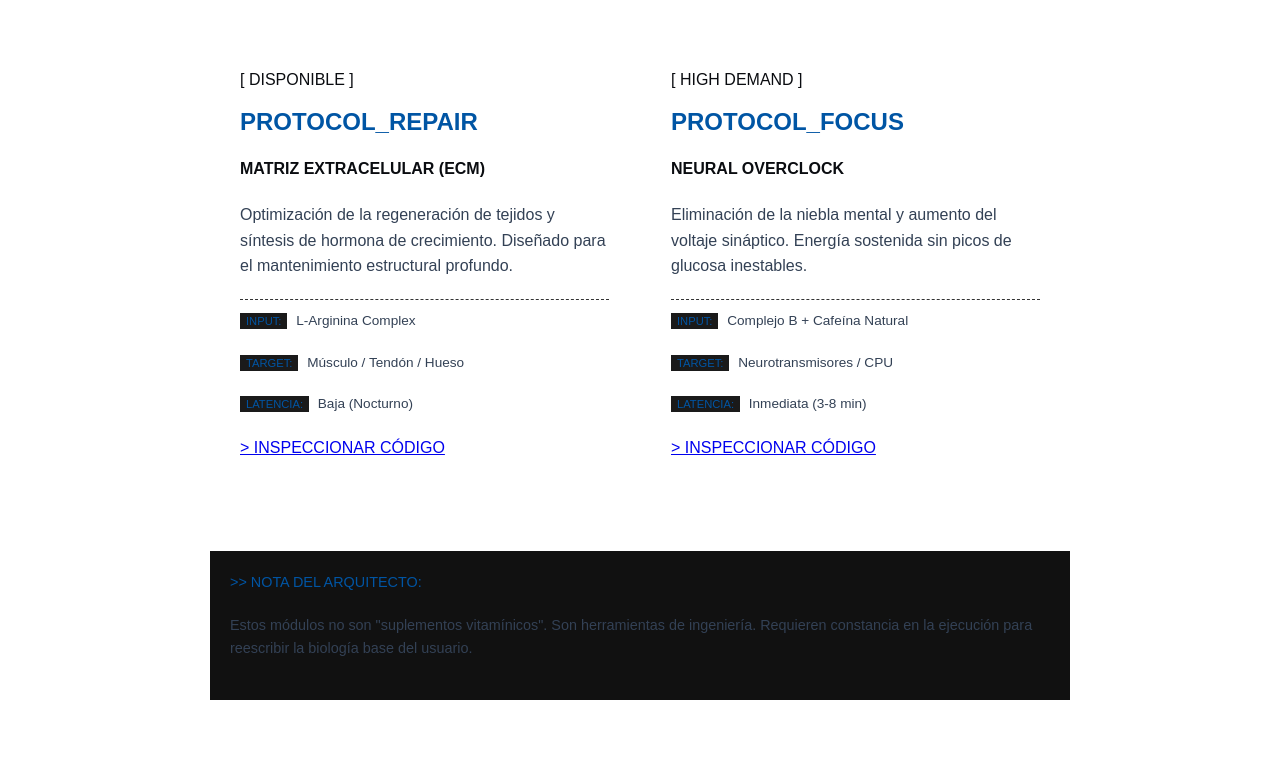
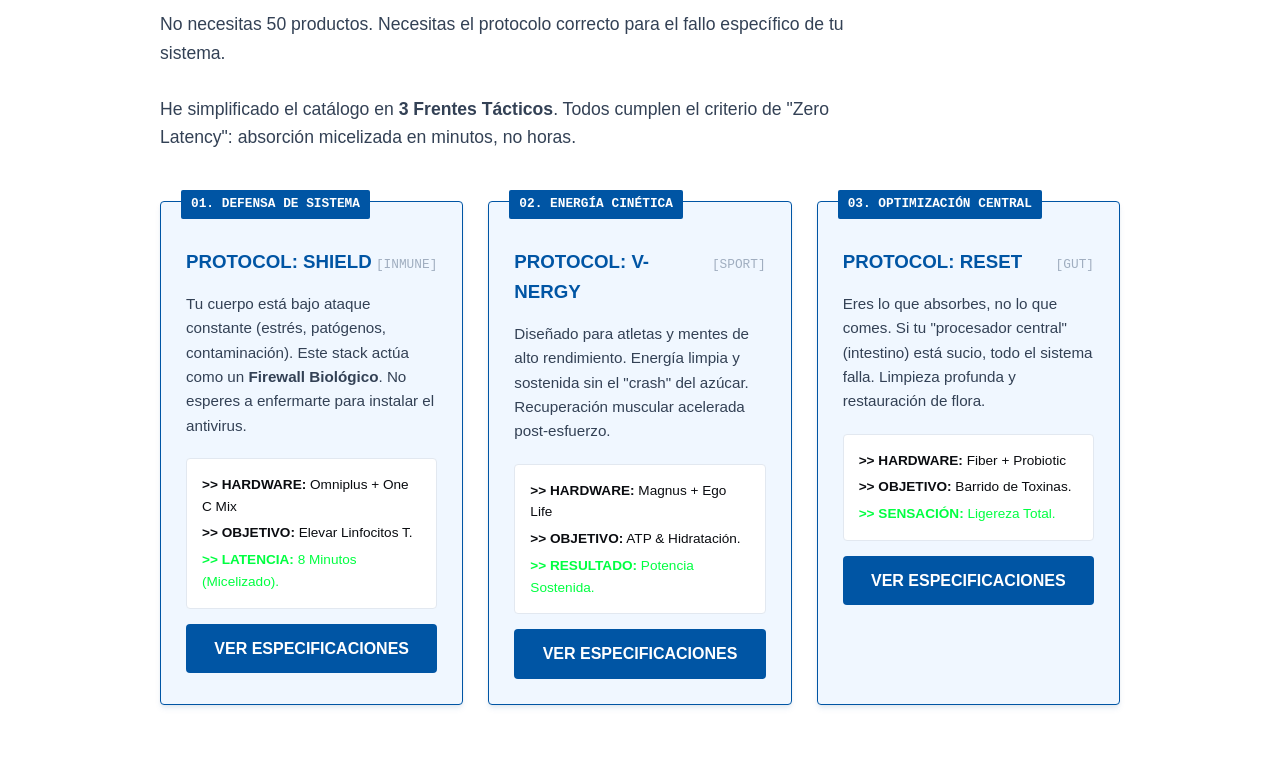
Before and after one commit to myngen/my-ngen, a plain HTML site: page protocols.html in a window 1280 px wide. Shown: the part 190-947 px from the top of the page. Drawn offline with Linux system fonts and the light colour scheme.

Commit message:
Update05_02_26 protocols.html

```diff
--- a/protocols.html
+++ b/protocols.html
@@ -3,136 +3,120 @@
 <head>
     <meta charset="UTF-8">
     <meta name="viewport" content="width=device-width, initial-scale=1.0">
-    <title>[My] n-GEN :: HARDWARE REPOSITORY</title>
+    <title>[My] n-GEN | Catálogo de Protocolos</title>
     <link rel="stylesheet" href="style.css">
-    <style>
-        /* ESTILOS ESPECÍFICOS PARA EL GRID DE PROTOCOLOS */
-        .protocol-grid {
-            display: grid;
-            grid-template-columns: repeat(auto-fit, minmax(300px, 1fr));
-            gap: 2px;
-            background: var(--text-dim);
-            border: 1px solid var(--text-dim);
-            margin-top: 40px;
-        }
-
-        .protocol-card {
-            background: var(--void-black);
-            padding: 30px;
-            position: relative;
-            transition: all 0s; /* Zero Latency */
-        }
-
-        .protocol-card:hover {
-            background: #0f1218;
-        }
-
-        .protocol-card::before {
-            content: '';
-            position: absolute;
-            top: 0; left: 0; width: 100%; height: 4px;
-            background: var(--text-dim);
-            display: none;
-        }
-
-        .protocol-card:hover::before {
-            display: block;
-            background: var(--alert-yellow);
-        }
-
-        .tech-spec {
-            font-size: 0.85rem;
-            color: var(--text-dim);
-            margin-top: 10px;
-            border-top: 1px dashed #333;
-            padding-top: 10px;
-        }
-
-        .tech-tag {
-            background: #1a1a1a;
-            color: var(--nobel-blue);
-            padding: 2px 6px;
-            font-size: 0.7rem;
-            text-transform: uppercase;
-            margin-right: 5px;
-        }
-    </style>
+    <link rel="icon" type="image/png" href="assets/favicon.png">
 </head>
 <body>
 
-    <div class="container">
-        <header class="terminal-head">
-            <a href="index.html" class="logo">< [ VOLVER AL KERNEL ]</a>
-            <div class="mono-text">MODULE: HARDWARE_LIST</div>
+    <header class="slide-header">
+        <div class="container header-content">
+            <a href="index.html" class="logo-tex">
+                <span class="logo-bracket"><</span>
+                <span class="logo-gen">VOLVER AL KERNEL</span>
+            </a>
+            <div class="status-badge">MODULE: HARDWARE_LIST</div>
+        </div>
     </header>
 
-        <section class="container" style="max-width: 900px;">
-            <div style="border-left: 4px solid var(--alert-yellow); padding-left: 20px; margin-bottom: 40px;">
-                <h1>ACTUALIZACIÓN DE HARDWARE</h1>
-                <p style="font-size: 1.1rem; max-width: 600px;">
-                    Protocolos de alta biodisponibilidad micelizada.
-                    <br>
-                    <span class="mono-text" style="color: var(--text-dim);">>> CRITERIO: Absorción en &lt;10 minutos (Zero Latency).</span>
+    <section class="container" style="max-width: 1000px; padding-bottom: 60px;">
+
+        <div style="margin-bottom: 50px;">
+            <h1 style="color: var(--nobel-blue);">Arquitectura de Soluciones</h1>
+            <p style="font-size: 1.1rem; color: #334155; max-width: 700px;">
+                No necesitas 50 productos. Necesitas el protocolo correcto para el fallo específico de tu sistema.
+                <br><br>
+                He simplificado el catálogo en <strong>3 Frentes Tácticos</strong>. Todos cumplen el criterio de "Zero Latency": absorción micelizada en minutos, no horas.
             </p>
         </div>
 
-            <div class="protocol-grid">
+        <div style="display: grid; grid-template-columns: repeat(auto-fit, minmax(300px, 1fr)); gap: 25px;">
 
-                <article class="protocol-card">
-                    <div class="mono-text" style="color: var(--alert-yellow);">[ DISPONIBLE ]</div>
-                    <h2 style="border:none; padding:0; margin-top:10px; font-size: 1.5rem;">PROTOCOL_REPAIR</h2>
-                    <h3 style="font-size: 1rem; color: var(--text-dim); margin-bottom: 20px;">MATRIZ EXTRACELULAR (ECM)</h3>
+            <div class="latex-bluebox">
+                <span class="box-title">01. DEFENSA DE SISTEMA</span>
+                <div style="margin-top: 20px; display: flex; justify-content: space-between; align-items: baseline;">
+                    <h3 style="color: var(--nobel-blue); margin: 0;">PROTOCOL: SHIELD</h3>
+                    <span class="text-mono" style="font-size: 0.8rem; color: var(--nobel-gray);">[INMUNE]</span>
+                </div>
 
-                    <p>
-                        Optimización de la regeneración de tejidos y síntesis de hormona de crecimiento. Diseñado para el mantenimiento estructural profundo.
+                <p style="margin-top: 15px; font-size: 0.95rem;">
+                    Tu cuerpo está bajo ataque constante (estrés, patógenos, contaminación). Este stack actúa como un <strong>Firewall Biológico</strong>. No esperes a enfermarte para instalar el antivirus.
                 </p>
 
-                    <div class="tech-spec">
-                        <p><span class="tech-tag">INPUT:</span> L-Arginina Complex</p>
-                        <p><span class="tech-tag">TARGET:</span> Músculo / Tendón / Hueso</p>
-                        <p><span class="tech-tag">LATENCIA:</span> Baja (Nocturno)</p>
+                <div style="background: #fff; border: 1px solid #e2e8f0; padding: 15px; border-radius: 4px; font-size: 0.85rem; margin: 15px 0;">
+                    <div style="margin-bottom: 5px;"><strong>>> HARDWARE:</strong> Omniplus + One C Mix</div>
+                    <div style="margin-bottom: 5px;"><strong>>> OBJETIVO:</strong> Elevar Linfocitos T.</div>
+                    <div style="color: var(--tech-green);"><strong>>> LATENCIA:</strong> 8 Minutos (Micelizado).</div>
                 </div>
 
-                    <a href="protocol_repair.html" class="btn-terminal" style="width: 100%; text-align: center; margin-top: 20px;">
-                        > INSPECCIONAR CÓDIGO
+                <a href="protocol_immune.html" class="btn-primary" style="width: 100%; text-align: center;">
+                    VER ESPECIFICACIONES
                 </a>
-                </article>
+            </div>
 
-                <article class="protocol-card">
-                    <div class="mono-text" style="color: var(--alert-yellow);">[ HIGH DEMAND ]</div>
-                    <h2 style="border:none; padding:0; margin-top:10px; font-size: 1.5rem;">PROTOCOL_FOCUS</h2>
-                    <h3 style="font-size: 1rem; color: var(--text-dim); margin-bottom: 20px;">NEURAL OVERCLOCK</h3>
+            <div class="latex-bluebox">
+                <span class="box-title">02. ENERGÍA CINÉTICA</span>
+                <div style="margin-top: 20px; display: flex; justify-content: space-between; align-items: baseline;">
+                    <h3 style="color: var(--nobel-blue); margin: 0;">PROTOCOL: V-NERGY</h3>
+                    <span class="text-mono" style="font-size: 0.8rem; color: var(--nobel-gray);">[SPORT]</span>
+                </div>
 
-                    <p>
-                        Eliminación de la niebla mental y aumento del voltaje sináptico. Energía sostenida sin picos de glucosa inestables.
+                <p style="margin-top: 15px; font-size: 0.95rem;">
+                    Diseñado para atletas y mentes de alto rendimiento. Energía limpia y sostenida sin el "crash" del azúcar. Recuperación muscular acelerada post-esfuerzo.
                 </p>
 
-                    <div class="tech-spec">
-                        <p><span class="tech-tag">INPUT:</span> Complejo B + Cafeína Natural</p>
-                        <p><span class="tech-tag">TARGET:</span> Neurotransmisores / CPU</p>
-                        <p><span class="tech-tag">LATENCIA:</span> Inmediata (3-8 min)</p>
+                <div style="background: #fff; border: 1px solid #e2e8f0; padding: 15px; border-radius: 4px; font-size: 0.85rem; margin: 15px 0;">
+                    <div style="margin-bottom: 5px;"><strong>>> HARDWARE:</strong> Magnus + Ego Life</div>
+                    <div style="margin-bottom: 5px;"><strong>>> OBJETIVO:</strong> ATP & Hidratación.</div>
+                    <div style="color: var(--tech-green);"><strong>>> RESULTADO:</strong> Potencia Sostenida.</div>
                 </div>
 
-                    <a href="protocol_focus.html" class="btn-terminal" style="width: 100%; text-align: center; margin-top: 20px;">
-                        > INSPECCIONAR CÓDIGO
+                <a href="protocol_sport.html" class="btn-primary" style="width: 100%; text-align: center;">
+                    VER ESPECIFICACIONES
                 </a>
-                </article>
+            </div>
+
+            <div class="latex-bluebox">
+                <span class="box-title">03. OPTIMIZACIÓN CENTRAL</span>
+                <div style="margin-top: 20px; display: flex; justify-content: space-between; align-items: baseline;">
+                    <h3 style="color: var(--nobel-blue); margin: 0;">PROTOCOL: RESET</h3>
+                    <span class="text-mono" style="font-size: 0.8rem; color: var(--nobel-gray);">[GUT]</span>
+                </div>
+
+                <p style="margin-top: 15px; font-size: 0.95rem;">
+                    Eres lo que absorbes, no lo que comes. Si tu "procesador central" (intestino) está sucio, todo el sistema falla. Limpieza profunda y restauración de flora.
+                </p>
+
+                <div style="background: #fff; border: 1px solid #e2e8f0; padding: 15px; border-radius: 4px; font-size: 0.85rem; margin: 15px 0;">
+                    <div style="margin-bottom: 5px;"><strong>>> HARDWARE:</strong> Fiber + Probiotic</div>
+                    <div style="margin-bottom: 5px;"><strong>>> OBJETIVO:</strong> Barrido de Toxinas.</div>
+                    <div style="color: var(--tech-green);"><strong>>> SENSACIÓN:</strong> Ligereza Total.</div>
+                </div>
+
+                <a href="protocol_digest.html" class="btn-primary" style="width: 100%; text-align: center;">
+                    VER ESPECIFICACIONES
+                </a>
+            </div>
 
         </div>
 
-            <div style="margin-top: 60px; background: #111; padding: 20px; font-size: 0.9rem;">
-                <p class="mono-text" style="color: var(--nobel-blue);">>> NOTA DEL ARQUITECTO:</p>
-                <p style="margin-top: 10px;">
-                    Estos módulos no son "suplementos vitamínicos". Son herramientas de ingeniería. Requieren constancia en la ejecución para reescribir la biología base del usuario.
+        <div class="latex-alert" style="margin-top: 40px;">
+            <strong style="color: var(--nobel-blue);">NOTA DEL INGENIERO:</strong>
+            <p style="margin: 5px 0 0 0; font-size: 0.95rem;">
+                Estos módulos funcionan por <strong>saturación positiva</strong>. Un sobre al mes no hace nada. La constancia es la única variable que depende de ti.
             </p>
         </div>
 
     </section>
 
-        <footer style="margin-top: 60px; border-top: 1px solid #333; padding: 20px 0; text-align: center;">
-            <p class="mono-text" style="color: #666;">[My] n-GEN HARDWARE DIVISION</p>
-        </footer>
+    <nav style="background: var(--blue-box-bg); padding: 30px 0; text-align: center; border-top: 1px solid var(--nobel-blue);">
+        <div class="container">
+            <p class="text-mono" style="color: var(--nobel-gray); margin-bottom: 10px;">¿NO SABES QUÉ ELEGIR?</p>
+            <a href="access_request.html" class="btn-ghost">
+                SOLICITAR DIAGNÓSTICO PERSONALIZADO
+            </a>
         </div>
+    </nav>
 
 </body>
 </html>
```
Lines whose indentation alone changed are shown as unchanged.
